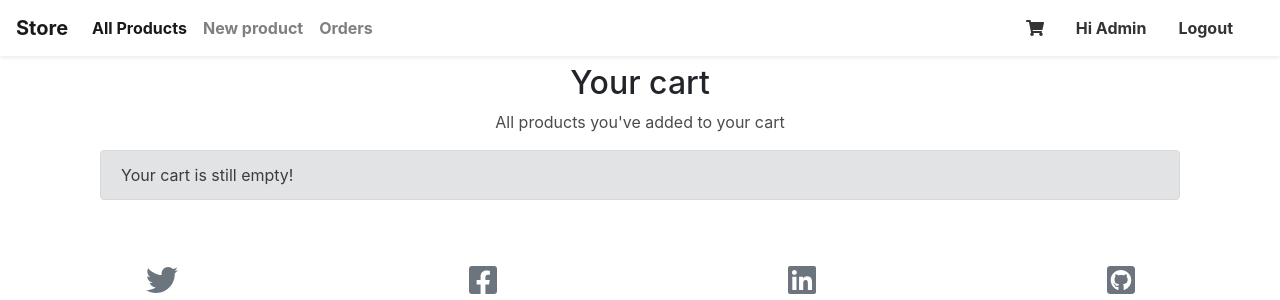
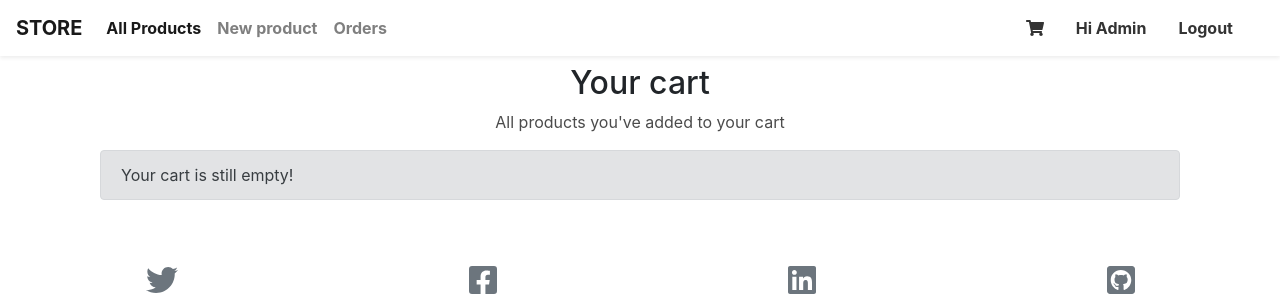
Before and after one commit to Adetec/django-k-camp-store, a Django app: page /carts/ in a window 1280 px wide. Shown: the top 300 px of the page. Run offline with Django 3.2, Linux system fonts and the light colour scheme; a user stored in the database is signed in; data comes from the database, SQL or seed files in the repository; data that the repository does not hold is empty; some libraries are stand-ins or nearby versions.

Commit message:
feat: Captalize app name in brand navbar

```diff
--- a/templates/base.html
+++ b/templates/base.html
@@ -14,7 +14,7 @@
     <div class="wrapper">
         <header>
             <nav class="navbar navbar-expand-sm navbar-light shadow-sm">
-                <a class="navbar-brand" href="/">Store</a>
+                <a class="navbar-brand" href="/">STORE</a>
                 <button class="navbar-toggler" type="button" data-toggle="collapse" data-target="#navbarNav" aria-controls="navbarNav" aria-expanded="false" aria-label="Toggle navigation">
                   <span class="navbar-toggler-icon"></span>
                 </button>
```
